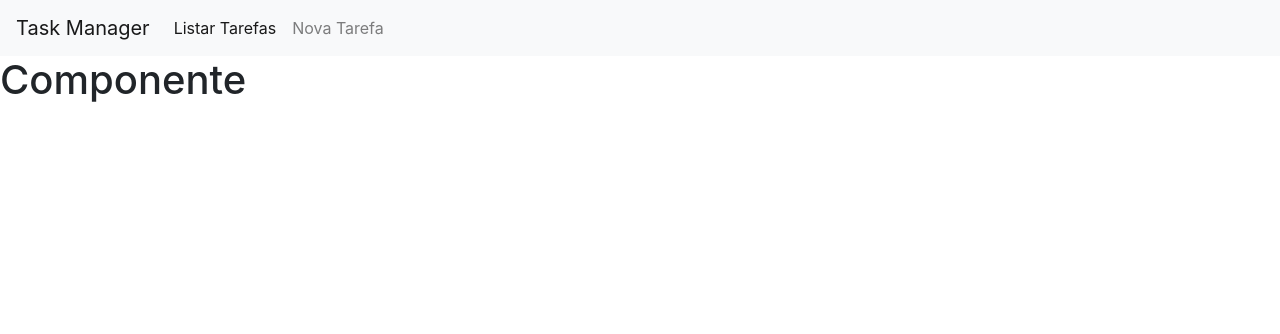
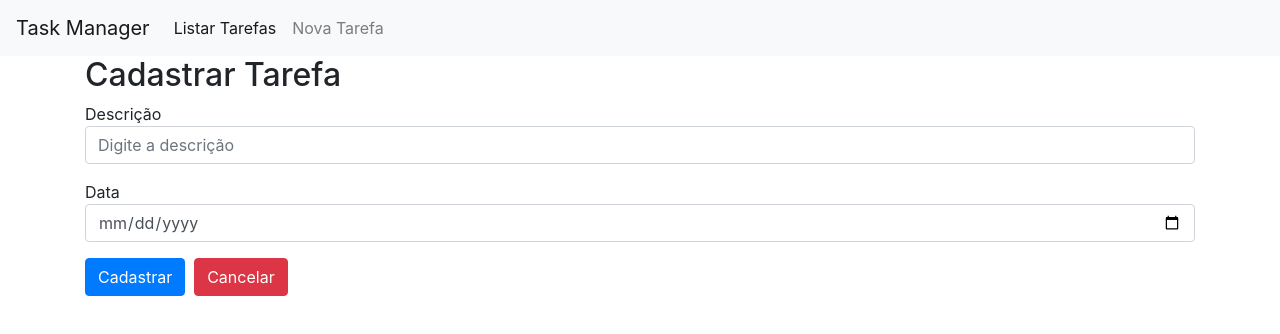
Before and after one commit to vagnersantosdasilva/taskmanager-frontend, a React (Create React App) app: page /form in a window 1280 px wide. Shown: the top 334 px of the page. Built offline with nearby package versions, Linux system fonts and the light colour scheme.

Commit message:
Ajustando componente TaskForm e armazenando informaçoes de tarefas no state

```diff
--- a/src/components/TaskForm.js
+++ b/src/components/TaskForm.js
@@ -1,10 +1,65 @@
 import React, { Component } from 'react';
 
 class TaskForm extends Component {
+    constructor(props){
+        super(props);
+
+        this.state ={
+            task : {
+                id:0,
+                description:"",
+                whenToDo:""
+            }
+        }
+
+        this.onSubmitHandler = this.onSubmitHandler.bind(this);
+        this.onInputChangeHandler = this.onInputChangeHandler.bind(this);
+    }
+
+    onSubmitHandler(event){
+        event.preventDefault();  // não faz refresh quando onSubmit é chamado
+    }
+
+    onInputChangeHandler(event){
+        const field = event.target.name;
+        const value = event.target.value;
+        this.setState(prevState => ({task :{ ...prevState.task,[field]:value}}));
+        console.log(this.state.task);
+    }
+
     render() {
         return (
             <div>
-                <h1>Componente </h1>
+
+                <div className="container">
+                    <h2>Cadastrar Tarefa </h2>
+                        <form onSubmit={this.onSubmitHandler}>
+                            <div className="form-group">
+                                <labal hrmlFor="description">Descrição</labal>
+                                <input type="text"
+                                    className="form-control"
+                                    name="description"
+                                    placeholder="Digite a descrição"
+                                    onChange={this.onInputChangeHandler}/>
+                            </div>
+
+                            <div className="form-group">
+                                <labal hrmlFor="whenToDo">Data</labal>
+                                <input type="date"
+                                    className="form-control"
+                                    name="whenToDo"
+                                    placeholder="Informe a data do evento"
+                                    onChange={this.onInputChangeHandler}/>
+                            </div>
+
+                            <div className="form-group">
+                                <button type="submit" className="btn btn-primary">Cadastrar</button>&nbsp;&nbsp;
+                                <button type="button" className="btn btn-danger">Cancelar</button>
+                            </div>
+
+                        </form>
+
+                </div>
             </div>
         );
     }
```
